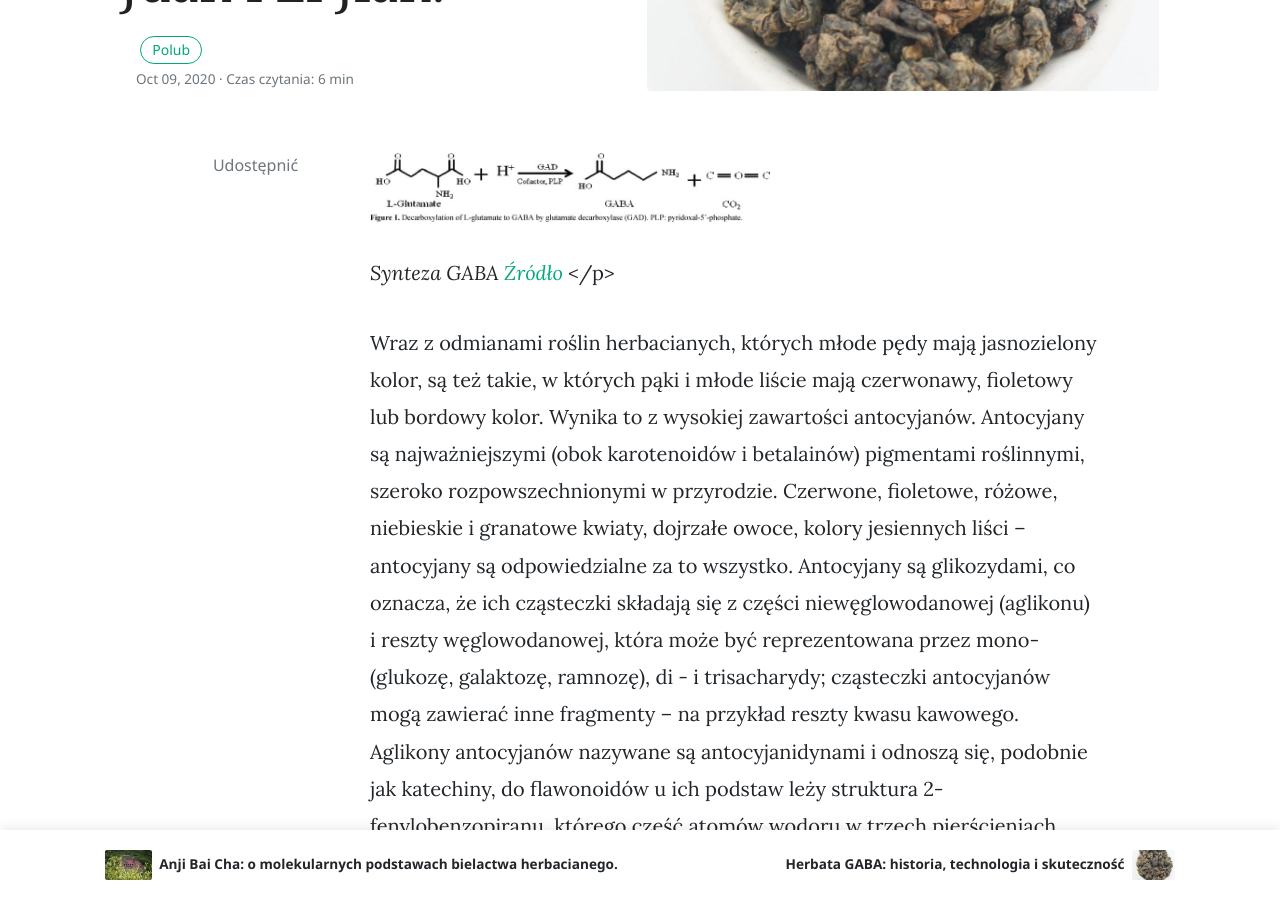
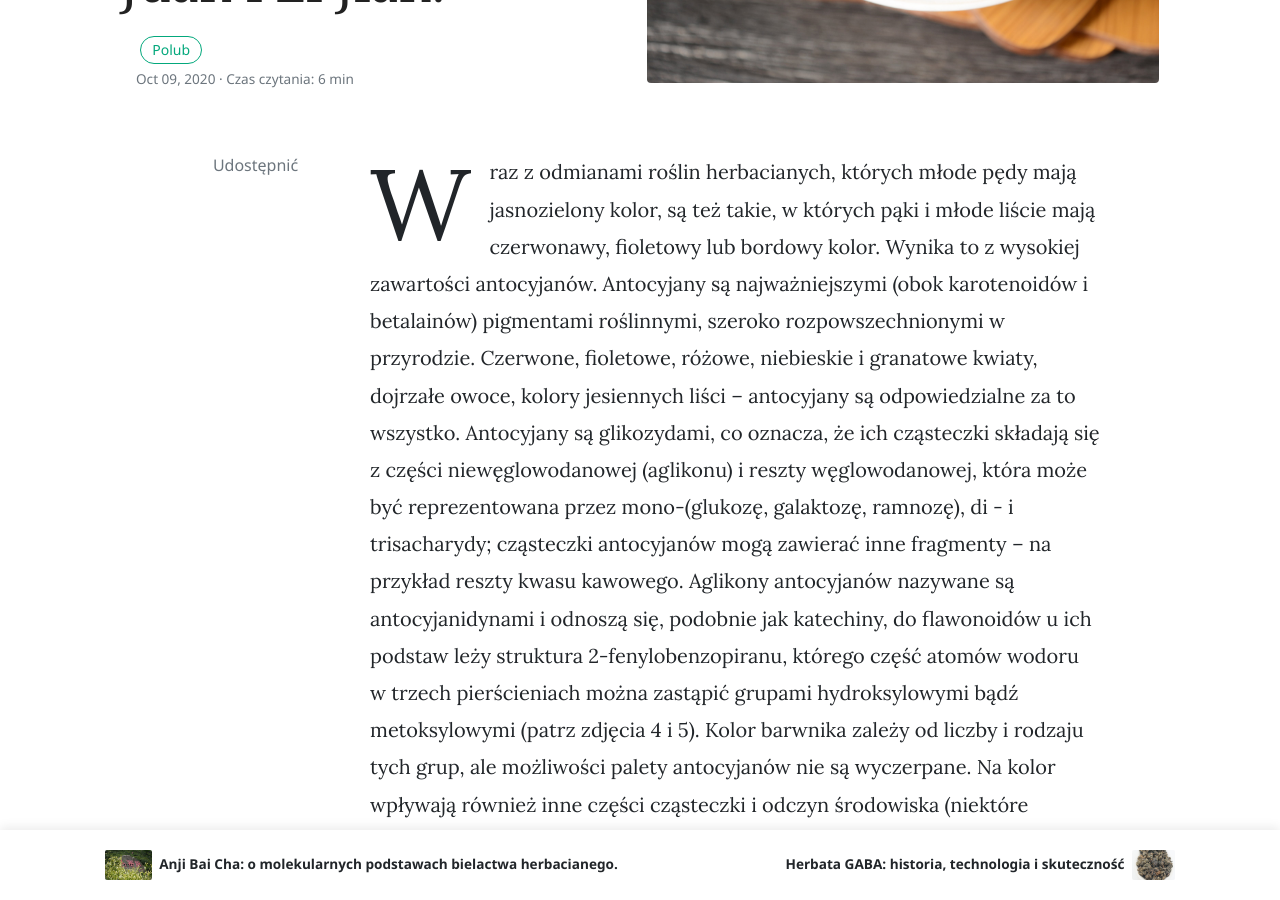
Before and after one commit to asiomchen/asiomchen.github.io, a Jekyll site: the page built from _posts/2020-10-09-purpurowa-herbata-antocyjany.md, in a window 1280 px wide and 900 px high, scrolled down 389 px. Built offline with Jekyll 4.4.1, drawn with Linux system fonts in a browser that asks for light colours; nearby versions of some CDN libraries; comment, search, counter and statistics services are not loaded.

Commit message:
Update 2020-10-09-purpurowa-herbata-antocyjany.md

```diff
--- a/_posts/2020-10-09-purpurowa-herbata-antocyjany.md
+++ b/_posts/2020-10-09-purpurowa-herbata-antocyjany.md
@@ -3,14 +3,9 @@ layout: post
 title:  "Purpurowa herbata. Antocyjany. Zǐ Yá, Zǐ Juān i Zi Jian."
 author:
 categories: [Kultywary]
-image: assets/images/gaba/gaba-0-alt.PNG
+image: assets/images/purple/purple-0.jpg
 tags:
 ---
-
-  <img alt="gaba-1" src="/assets/images/gaba/gaba-1.jpg" width="400">
-  <br>
-    <em><i>Synteza GABA <a href='https://doi.org/10.1590/S1517-83822012000400001'>Źródło</a> </i></em>
-</p>
 
 Wraz z odmianami roślin herbacianych, których młode pędy mają jasnozielony kolor, są też takie, w których pąki i młode liście mają czerwonawy, fioletowy lub bordowy kolor. Wynika to z wysokiej zawartości antocyjanów.
 Antocyjany są najważniejszymi (obok karotenoidów i betalainów) pigmentami roślinnymi, szeroko rozpowszechnionymi w przyrodzie. Czerwone, fioletowe, różowe, niebieskie i granatowe kwiaty, dojrzałe owoce, kolory jesiennych liści – antocyjany są odpowiedzialne za to wszystko. Antocyjany są glikozydami, co oznacza, że ich cząsteczki składają się z części niewęglowodanowej (aglikonu) i reszty węglowodanowej, która może być reprezentowana przez mono-(glukozę, galaktozę, ramnozę), di - i trisacharydy; cząsteczki antocyjanów mogą zawierać inne fragmenty – na przykład reszty kwasu kawowego. Aglikony antocyjanów nazywane są antocyjanidynami i odnoszą się, podobnie jak katechiny, do flawonoidów u ich podstaw leży struktura 2-fenylobenzopiranu, którego część atomów wodoru w trzech pierścieniach można zastąpić grupami hydroksylowymi bądź metoksylowymi (patrz zdjęcia 4 i 5). Kolor barwnika zależy od liczby i rodzaju tych grup, ale możliwości palety antocyjanów nie są wyczerpane. Na kolor wpływają również inne części cząsteczki i odczyn środowiska (niektóre antocyjanidyny mają do 4 przejść kolorów w zależności od pH ośrodka), obecność jonów metali (glin, żelazo, magnez, molibden, wolfram). Dlatego kolorystyka kwiatów, owoców i liści jest tak różnorodna.
```
